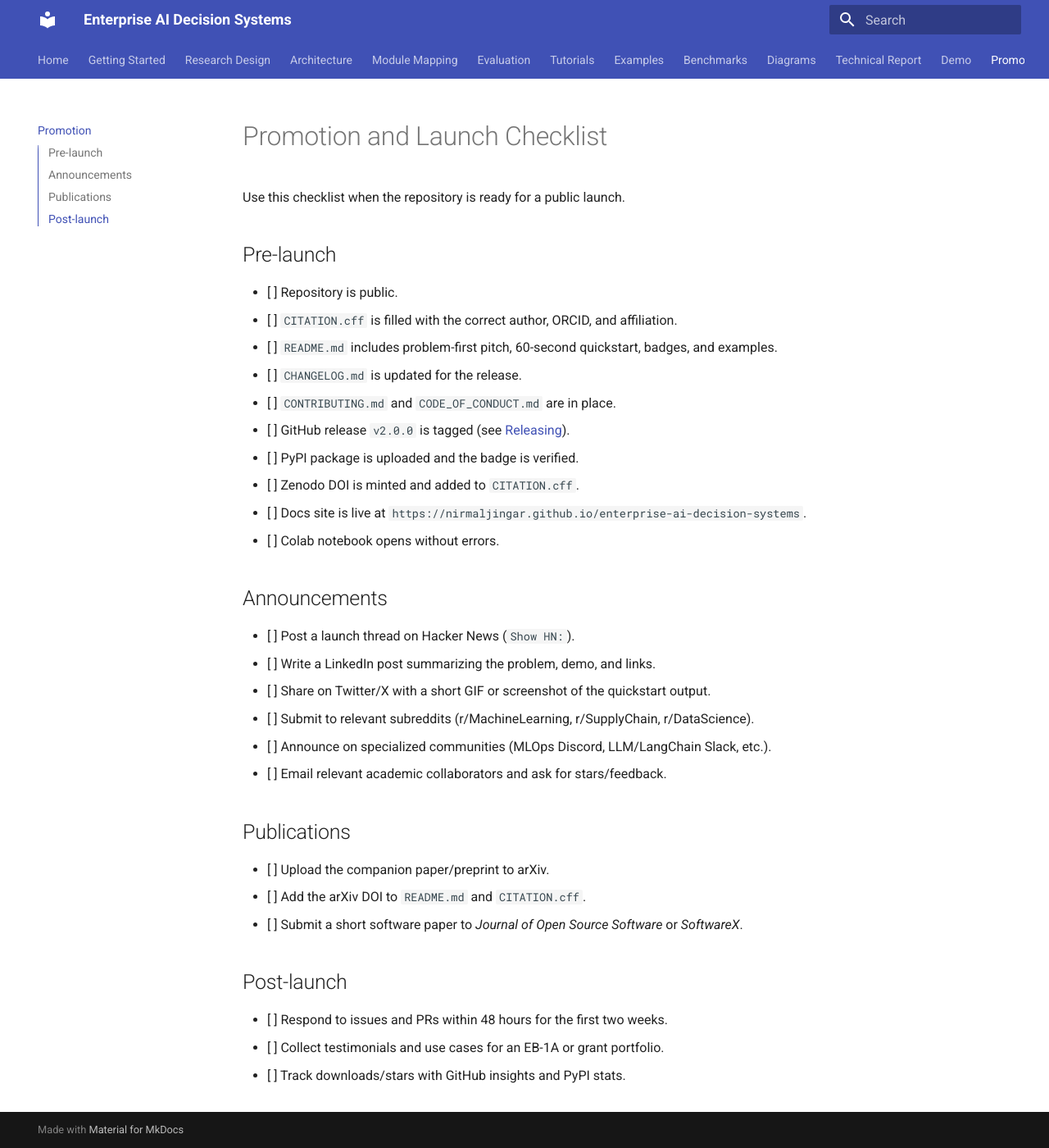
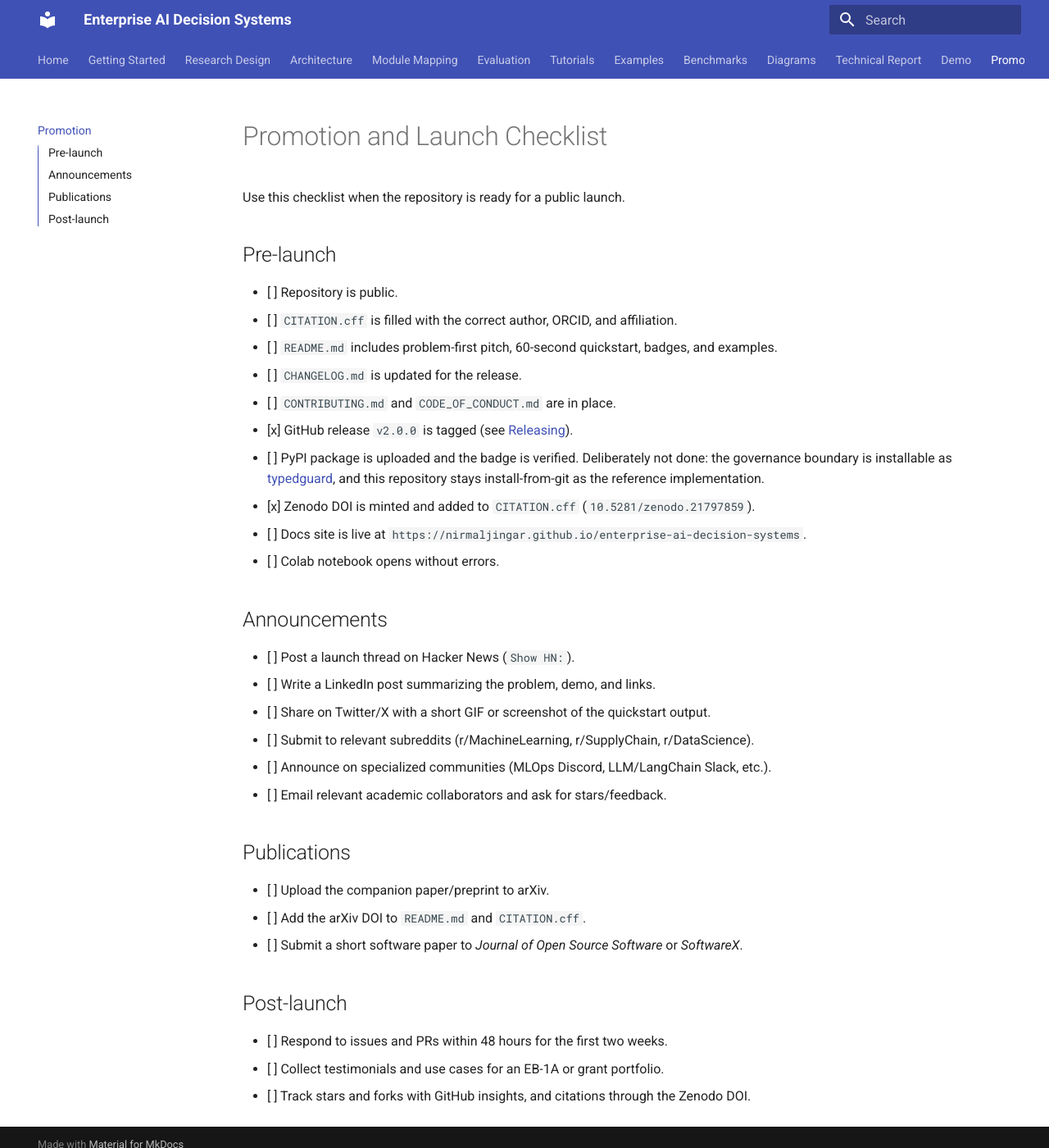
Before and after one commit to nirmaljingar/enterprise-ai-decision-systems, an MkDocs documentation site: the page built from docs/promotion.md, in a window 1280 px wide and 1400 px high. Shown: the whole window at 82% size. Built offline with MkDocs 1.6.1 and Material for MkDocs 9.7.7, drawn with Linux system fonts in a browser that asks for light colours.

Commit message:
docs: stop saying the Zenodo DOI does not exist
The README's gap list, limitations, and the launch checklist all predate the archive
(10.5281/zenodo.21797859), and PUBLICATION.md predated docs/releasing.md entirely: it told a reader
to tag v1.0.0, claimed Zenodo rewrites CITATION.cff, offered a pip install of a package that is not
on PyPI, and linked two files with a path that resolved outside the repository. Releasing is
documented once, in docs/releasing.md.

```diff
--- a/docs/promotion.md
+++ b/docs/promotion.md
@@ -9,9 +9,11 @@ Use this checklist when the repository is ready for a public launch.
 - [ ] `README.md` includes problem-first pitch, 60-second quickstart, badges, and examples.
 - [ ] `CHANGELOG.md` is updated for the release.
 - [ ] `CONTRIBUTING.md` and `CODE_OF_CONDUCT.md` are in place.
-- [ ] GitHub release `v2.0.0` is tagged (see [Releasing](releasing.md)).
-- [ ] PyPI package is uploaded and the badge is verified.
-- [ ] Zenodo DOI is minted and added to `CITATION.cff`.
+- [x] GitHub release `v2.0.0` is tagged (see [Releasing](releasing.md)).
+- [ ] PyPI package is uploaded and the badge is verified. Deliberately not done: the governance
+      boundary is installable as [typedguard](https://pypi.org/project/typedguard/), and this
+      repository stays install-from-git as the reference implementation.
+- [x] Zenodo DOI is minted and added to `CITATION.cff` (`10.5281/zenodo.21797859`).
 - [ ] Docs site is live at `https://nirmaljingar.github.io/enterprise-ai-decision-systems`.
 - [ ] Colab notebook opens without errors.
 
@@ -34,4 +36,4 @@ Use this checklist when the repository is ready for a public launch.
 
 - [ ] Respond to issues and PRs within 48 hours for the first two weeks.
 - [ ] Collect testimonials and use cases for an EB-1A or grant portfolio.
-- [ ] Track downloads/stars with GitHub insights and PyPI stats.
+- [ ] Track stars and forks with GitHub insights, and citations through the Zenodo DOI.
```
Also changed, not shown: PUBLICATION.md (deleted, +0 -41 lines), README.md (+2 -2 lines), docs/getting_started.md (+2 -1 lines), docs/limitations.md (+2 -1 lines).
